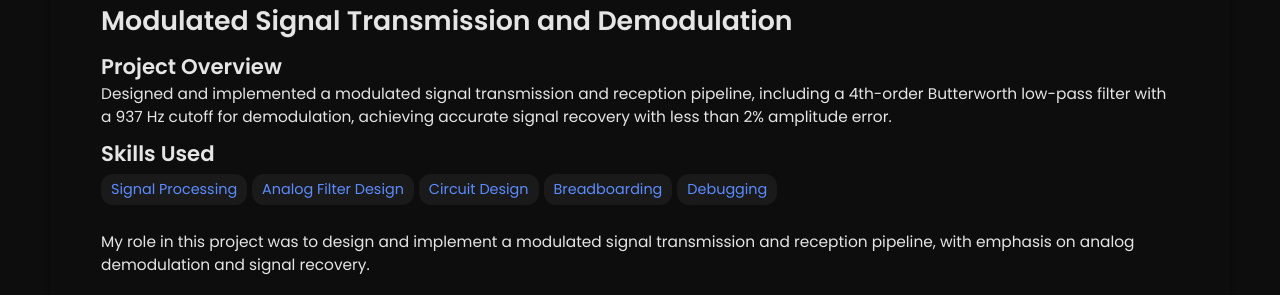
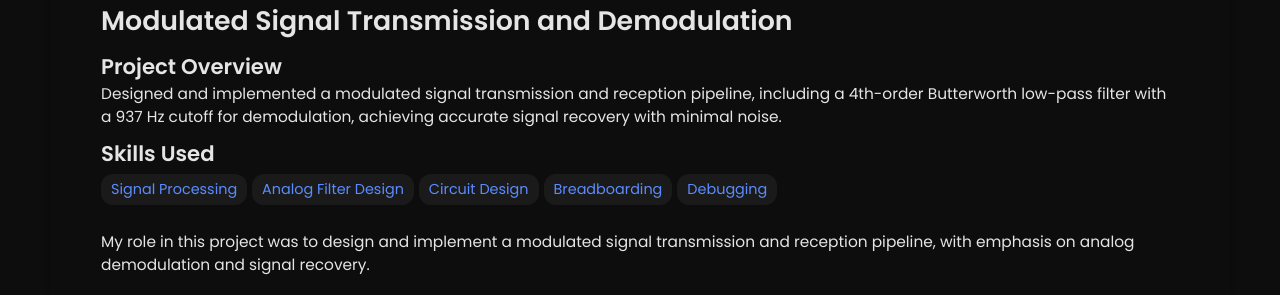
Before and after one commit to AscendedSky/AscendedSky.github.io, a Jekyll site: the page built from _projects/signal_mod_demodulation/index.md, in a window 1280 px wide and 900 px high, scrolled down 329 px. Shown: the part 177-472 px from the top of the window. Built offline with Jekyll 4.4.1, drawn with Linux system fonts in a browser that asks for light colours.

Commit message:
Update index.md

```diff
--- a/_projects/signal_mod_demodulation/index.md
+++ b/_projects/signal_mod_demodulation/index.md
@@ -1,7 +1,7 @@
 ---
 layout: post
 title: "Modulated Signal Transmission and Demodulation"
-description: "Designed and implemented a modulated signal transmission and reception pipeline, including a 4th-order Butterworth low-pass filter with a 937 Hz cutoff for demodulation, achieving accurate signal recovery with less than 2% amplitude error."
+description: "Designed and implemented a modulated signal transmission and reception pipeline, including a 4th-order Butterworth low-pass filter with a 937 Hz cutoff for demodulation, achieving accurate signal recovery with minimal noise."
 skills:
   - Signal Processing
   - Analog Filter Design
```
